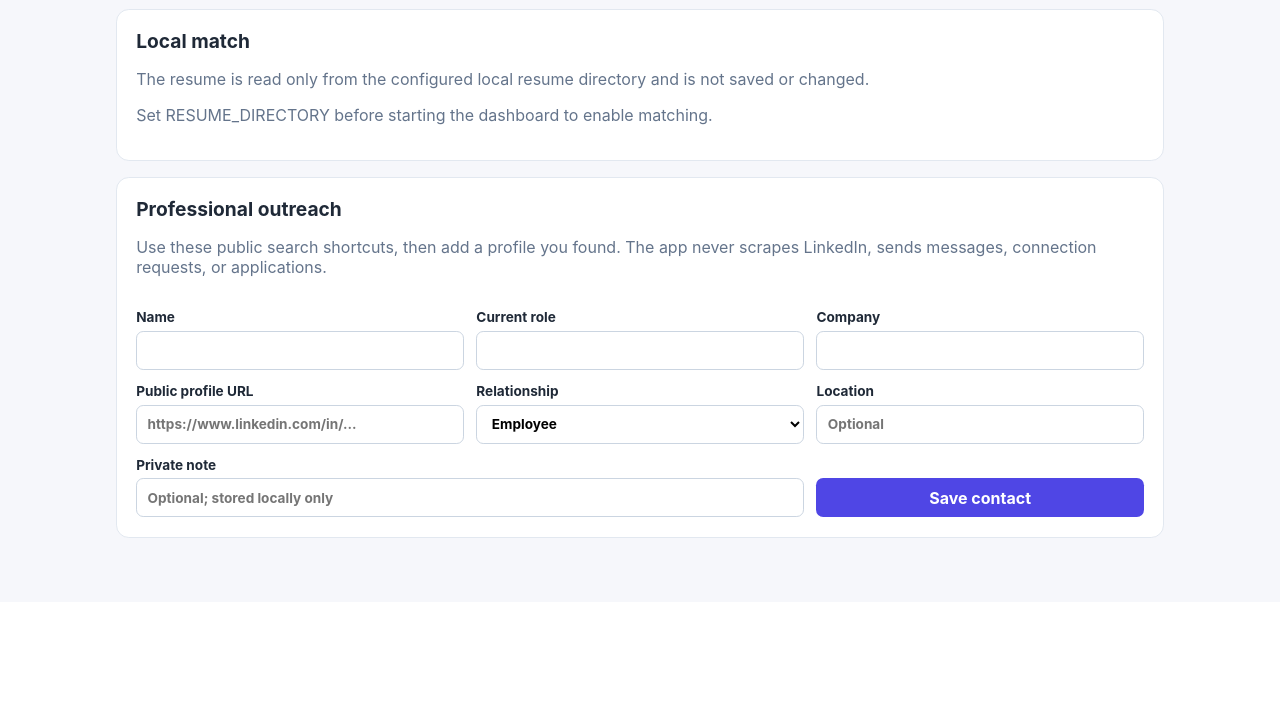
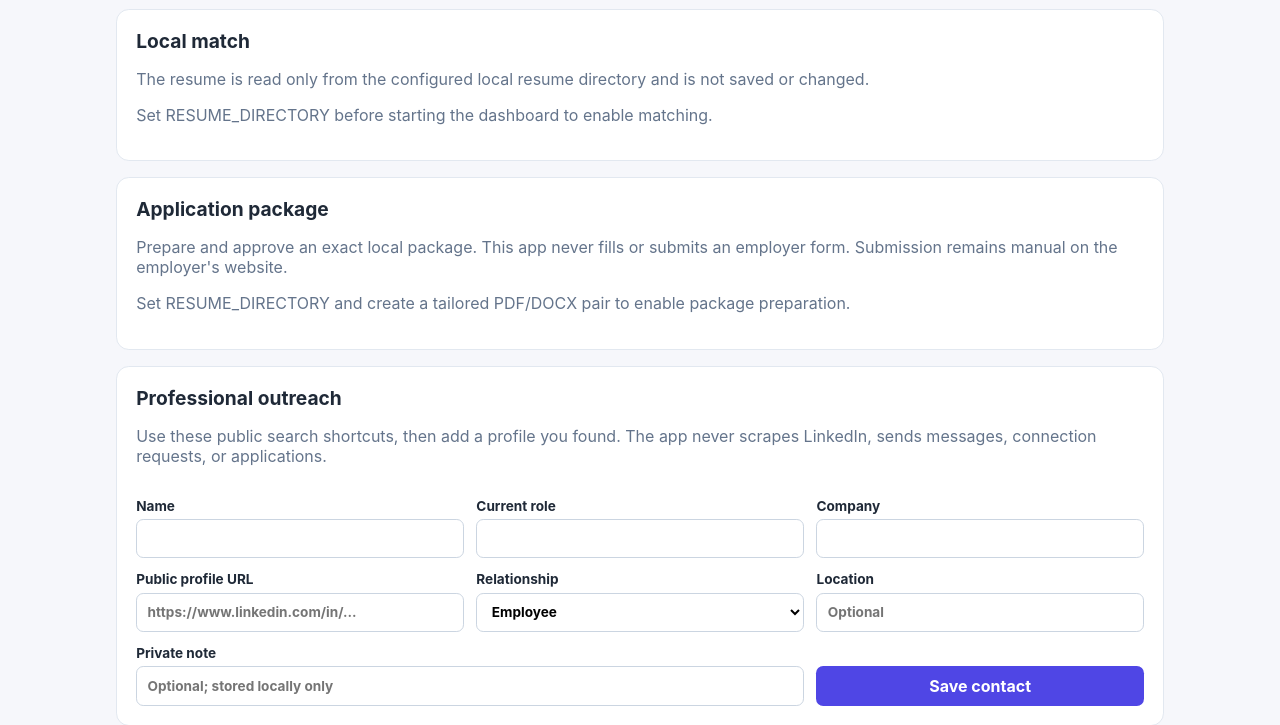
Before and after one commit to yoavbenNun/AJob, a FastAPI app: template src/web/templates/job_detail.html in a window 1280 px wide. Shown: the part 458-1183 px from the top of the page. Before the commit the page ends 996 px from the top, so only its background shows below. Run offline with FastAPI, Linux system fonts and the light colour scheme; the template is opened without the code that fills it, so the values that code supplies are empty.

Commit message:
Complete human-approved application assistant

```diff
--- /dev/null
+++ b/src/applications/__init__.py
@@ -0,0 +1 @@
+"""Human-approved application package preparation."""
--- a/src/web/app.py
+++ b/src/web/app.py
@@ -20,6 +20,12 @@ from fastapi.responses import HTMLResponse, RedirectResponse
 from fastapi.staticfiles import StaticFiles
 from fastapi.templating import Jinja2Templates
 
+from src.applications.service import (
+    ApplicationPackagePreview,
+    CandidateApplicationProfile,
+    build_package_preview,
+    verify_package_preview,
+)
 from src.matching.resume_matcher import match_resume_to_job
 from src.models import JOB_STATUSES, JobPosting
 from src.models import OutreachContact
@@ -35,6 +41,7 @@ from src.resume.tailored_resume import (
     create_resume_artifacts,
 )
 from src.storage.repository_factory import create_job_repository
+from src.storage.application_repository import ApplicationRepository
 from src.storage.outreach_repository import OutreachRepository
 
 
@@ -46,6 +53,7 @@ def create_app(
     database_path: str | Path = Path("data/jobs.db"),
     resume_directory: str | Path | None = None,
     outreach_database_path: str | Path | None = None,
+    application_database_path: str | Path | None = None,
 ) -> FastAPI:
     """Create a local dashboard backed by the configured job repository."""
     repository = create_job_repository(database_path)
@@ -53,12 +61,22 @@ def create_app(
     outreach_path = Path(outreach_database_path) if outreach_database_path else Path("data/outreach.db")
     outreach_repository = OutreachRepository(outreach_path)
     outreach_repository.initialize()
+    application_path = (
+        Path(application_database_path)
+        if application_database_path
+        else Path("data/applications.db")
+    )
+    application_repository = ApplicationRepository(application_path)
+    application_repository.initialize()
     csrf_token = secrets.token_urlsafe(32)
     allowed_resume_root = Path(resume_directory).resolve() if resume_directory else None
     tailored_resume_root = allowed_resume_root / "tailored" if allowed_resume_root else None
     proposal_sessions: dict[str, tuple[float, int, Path, str]] = {}
     outreach_sessions: dict[str, tuple[float, int, int, str]] = {}
     outreach_approval_sessions: dict[str, tuple[float, int, int, str, str, str]] = {}
+    application_sessions: dict[
+        str, tuple[float, int, ApplicationPackagePreview]
+    ] = {}
 
     app = FastAPI(title="AI Job Search Agent", docs_url=None, redoc_url=None)
     app.mount("/static", StaticFiles(directory=str(WEB_ROOT / "static")), name="static")
@@ -106,7 +124,111 @@ def create_app(
         job = _get_job_or_404(repository, job_id)
         return _detail_response(request, job, updated=updated, csrf_token=csrf_token,
                                 resume_matching_enabled=allowed_resume_root is not None,
+                                **_application_context(application_repository, job,
+                                                       tailored_resume_root is not None),
                                 **_outreach_context(outreach_repository, job))
+
+    @app.post("/jobs/{job_id}/application/preview", response_class=HTMLResponse)
+    async def preview_application(request: Request, job_id: int):
+        job = _get_job_or_404(repository, job_id)
+        form = parse_qs((await request.body()).decode("utf-8"), keep_blank_values=True)
+        _validate_csrf(form, csrf_token)
+        if tailored_resume_root is None:
+            return _application_response(
+                request, job, application_repository, outreach_repository, csrf_token,
+                False, "Set RESUME_DIRECTORY to prepare an application package."
+            )
+        profile = CandidateApplicationProfile(
+            full_name=form.get("full_name", [""])[0].strip(),
+            email=form.get("email", [""])[0].strip(),
+            phone=form.get("phone", [""])[0].strip(),
+            location=form.get("location", [""])[0].strip(),
+            work_authorization=form.get("work_authorization", ["unanswered"])[0],
+            availability=form.get("availability", [""])[0].strip(),
+            salary_expectation=form.get("salary_expectation", [""])[0].strip(),
+            linkedin_url=form.get("linkedin_url", [""])[0].strip(),
+            github_url=form.get("github_url", [""])[0].strip(),
+        )
+        try:
+            pdf_path = _resolve_resume_path(
+                form.get("resume_pdf_path", [""])[0], tailored_resume_root
+            )
+            docx_path = _resolve_resume_path(
+                form.get("resume_docx_path", [""])[0], tailored_resume_root
+            )
+            preview = build_package_preview(
+                job, profile, pdf_path, docx_path,
+                form.get("cover_note", [""])[0],
+            )
+        except (OSError, ValueError) as error:
+            return _application_response(
+                request, job, application_repository, outreach_repository, csrf_token,
+                True, str(error), application_profile=profile,
+            )
+        token = secrets.token_urlsafe(32)
+        application_sessions[token] = (time.monotonic(), job_id, preview)
+        _expire_application_sessions(application_sessions)
+        return _application_response(
+            request, job, application_repository, outreach_repository, csrf_token,
+            True, application_preview=preview, application_token=token,
+            application_profile=profile,
+        )
+
+    @app.post("/jobs/{job_id}/application/approve")
+    async def approve_application(request: Request, job_id: int):
+        job = _get_job_or_404(repository, job_id)
+        form = parse_qs((await request.body()).decode("utf-8"), keep_blank_values=True)
+        _validate_csrf(form, csrf_token)
+        _expire_application_sessions(application_sessions)
+        token = form.get("application_token", [""])[0]
+        session = application_sessions.get(token)
+        if session is None or session[1] != job_id:
+            return _application_response(
+                request, job, application_repository, outreach_repository, csrf_token,
+                tailored_resume_root is not None,
+                "The application preview expired. Create a new preview.",
+            )
+        try:
+            verified = verify_package_preview(session[2], job)
+        except (OSError, ValueError) as error:
+            application_sessions.pop(token, None)
+            return _application_response(
+                request, job, application_repository, outreach_repository, csrf_token,
+                tailored_resume_root is not None, str(error),
+            )
+        application_repository.save_profile(verified.profile)
+        application_repository.save_approved_package(verified)
+        application_sessions.pop(token, None)
+        return RedirectResponse(
+            url=f"/jobs/{job_id}#application", status_code=status.HTTP_303_SEE_OTHER
+        )
+
+    @app.post("/jobs/{job_id}/application/packages/{package_id}/submitted")
+    async def record_manual_submission(request: Request, job_id: int, package_id: int):
+        job = _get_job_or_404(repository, job_id)
+        form = parse_qs((await request.body()).decode("utf-8"), keep_blank_values=True)
+        _validate_csrf(form, csrf_token)
+        if form.get("confirm_submission", [""])[0] != "yes":
+            return _application_response(
+                request, job, application_repository, outreach_repository, csrf_token,
+                tailored_resume_root is not None,
+                "Confirm that you submitted this application manually.",
+            )
+        try:
+            marked = application_repository.mark_submitted_manually(
+                package_id, job_id, job.job_url
+            )
+        except ValueError as error:
+            return _application_response(
+                request, job, application_repository, outreach_repository, csrf_token,
+                tailored_resume_root is not None, str(error),
+            )
+        if not marked:
+            raise HTTPException(status_code=404, detail="Prepared application not found")
+        repository.update_status(job_id, "applied")
+        return RedirectResponse(
+            url=f"/jobs/{job_id}#application", status_code=status.HTTP_303_SEE_OTHER
+        )
 
     @app.post("/jobs/{job_id}/outreach/contacts", response_class=HTMLResponse)
     async def add_outreach_contact(request: Request, job_id: int):
@@ -363,6 +485,31 @@ def create_app(
     return app
 
 
+def _application_response(
+    request: Request,
+    job: JobPosting,
+    application_repository: ApplicationRepository,
+    outreach_repository: OutreachRepository,
+    csrf_token: str,
+    application_enabled: bool,
+    application_error: str | None = None,
+    **context: object,
+):
+    response_context = _application_context(
+        application_repository, job, application_enabled
+    )
+    response_context.update(_outreach_context(outreach_repository, job))
+    response_context.update(context)
+    return _detail_response(
+        request,
+        job,
+        csrf_token=csrf_token,
+        resume_matching_enabled=application_enabled,
+        application_error=application_error,
+        **response_context,
+    )
+
+
 def _detail_response(request: Request, job: JobPosting, **context: object):
     return templates.TemplateResponse(
         request,
@@ -387,6 +534,15 @@ def _resolve_resume_path(resume_path: str, allowed_resume_root: Path) -> Path:
 
 def _expire_proposal_sessions(
     sessions: dict[str, tuple[float, int, Path, str]], max_age_seconds: int = 1800
+) -> None:
+    cutoff = time.monotonic() - max_age_seconds
+    for token in [token for token, value in sessions.items() if value[0] < cutoff]:
+        sessions.pop(token, None)
+
+
+def _expire_application_sessions(
+    sessions: dict[str, tuple[float, int, ApplicationPackagePreview]],
+    max_age_seconds: int = 1800,
 ) -> None:
     cutoff = time.monotonic() - max_age_seconds
     for token in [token for token, value in sessions.items() if value[0] < cutoff]:
@@ -440,6 +596,18 @@ def _outreach_context(repository: OutreachRepository, job: JobPosting) -> dict[s
             "contact_searches": build_contact_searches(job)}
 
 
+def _application_context(
+    repository: ApplicationRepository,
+    job: JobPosting,
+    enabled: bool,
+) -> dict[str, object]:
+    return {
+        "application_enabled": enabled,
+        "application_profile": repository.get_profile(),
+        "application_packages": repository.list_packages_for_job(job.id, job.job_url),
+    }
+
+
 def _get_job_or_404(repository, job_id: int) -> JobPosting:
     job = repository.get_by_id(job_id)
     if job is None:
--- a/src/web/static/app.css
+++ b/src/web/static/app.css
@@ -14,8 +14,10 @@ label { display: grid; gap: .35rem; font-size: .85rem; font-weight: 700; } input
 .change-review label { display: flex; align-items: flex-start; gap: .55rem; font-size: .95rem; }
 .change-review input[type="checkbox"] { min-height: 0; width: 1rem; height: 1rem; margin-top: .15rem; }
 .change-review p { margin: .55rem 0 0; line-height: 1.45; }
-.outreach-form { display: grid; grid-template-columns: repeat(3, minmax(0, 1fr)); gap: .8rem; align-items: end; }
-.outreach-form .wide { grid-column: span 2; }
+.outreach-form, .application-form { display: grid; grid-template-columns: repeat(3, minmax(0, 1fr)); gap: .8rem; align-items: end; }
+.outreach-form .wide, .application-form .wide { grid-column: span 2; }
+.application-preview dl { display: grid; grid-template-columns: minmax(130px, .35fr) 1fr; gap: .45rem 1rem; }
+.application-preview dt { font-weight: 700; }.application-preview dd { margin: 0; overflow-wrap: anywhere; }
 .contact-card { border-top: 1px solid #e2e8f0; padding: 1rem 0; display: flex; justify-content: space-between; gap: 1rem; align-items: center; }
 .contact-card .action-row { justify-content: flex-end; }
 .search-shortcuts { display: flex; gap: .5rem; flex-wrap: wrap; margin-bottom: 1rem; }
@@ -24,4 +26,4 @@ textarea { width: 100%; resize: vertical; border: 1px solid #cbd5e1; border-radi
 .tracking-form { grid-template-columns: auto minmax(150px, .5fr) minmax(220px, 1fr) auto; align-items: end; }
 button:focus-visible, a:focus-visible, input:focus-visible, select:focus-visible, textarea:focus-visible { outline: 3px solid #a5b4fc; outline-offset: 2px; }
 @media (max-width: 620px) { .page-shell { padding-top: 1.25rem; }.page-header { display: block; }.page-header .count, .page-header .status { display: inline-block; margin-top: .8rem; }.filters > *, .match-form > label { width: 100%; }.filters input, .filters select, .match-form input { width: 100%; }.action-row > *, .action-row form { width: 100%; }.action-row form { align-items: stretch; }.action-row form label, .action-row form select { width: 100%; } }
-@media (max-width: 760px) { .outreach-form, .tracking-form { grid-template-columns: 1fr; }.outreach-form .wide { grid-column: auto; }.contact-card { display: block; }.contact-card .action-row { margin-top: .8rem; justify-content: flex-start; } }
+@media (max-width: 760px) { .outreach-form, .application-form, .tracking-form { grid-template-columns: 1fr; }.outreach-form .wide, .application-form .wide { grid-column: auto; }.application-preview dl { grid-template-columns: 1fr; }.contact-card { display: block; }.contact-card .action-row { margin-top: .8rem; justify-content: flex-start; } }
--- a/src/web/templates/job_detail.html
+++ b/src/web/templates/job_detail.html
@@ -41,6 +41,38 @@
     {% endif %}
     {% if tailoring_error %}<p class="error">{{ tailoring_error }}</p>{% endif %}
     {% if tailored_resume_names %}<p class="notice">Created {{ tailored_resume_names|join(' and ') }} in the configured tailored resume folder. The master resume was not changed.</p>{% endif %}
+    <section class="content-section" id="application">
+      <h2>Application package</h2>
+      <p class="muted">Prepare and approve an exact local package. This app never fills or submits an employer form. Submission remains manual on the employer's website.</p>
+      {% if application_error %}<p class="error">{{ application_error }}</p>{% endif %}
+      {% if application_enabled %}
+      <form class="application-form" method="post" action="/jobs/{{ job.id }}/application/preview">
+        <input type="hidden" name="csrf_token" value="{{ csrf_token }}">
+        <label>Full name<input name="full_name" value="{{ application_profile.full_name }}" required></label>
+        <label>Email<input name="email" type="email" value="{{ application_profile.email }}" required></label>
+        <label>Phone<input name="phone" value="{{ application_profile.phone }}" required></label>
+        <label>Location<input name="location" value="{{ application_profile.location }}" required></label>
+        <label>Work authorization<select name="work_authorization" required><option value="unanswered">Choose</option><option value="authorized" {% if application_profile.work_authorization == 'authorized' %}selected{% endif %}>Authorized</option><option value="needs_sponsorship" {% if application_profile.work_authorization == 'needs_sponsorship' %}selected{% endif %}>Needs sponsorship</option><option value="not_authorized" {% if application_profile.work_authorization == 'not_authorized' %}selected{% endif %}>Not authorized</option></select></label>
+        <label>Availability<input name="availability" value="{{ application_profile.availability }}" required></label>
+        <label>Salary expectation<input name="salary_expectation" value="{{ application_profile.salary_expectation }}" placeholder="Optional"></label>
+        <label>LinkedIn URL<input name="linkedin_url" type="url" value="{{ application_profile.linkedin_url }}" placeholder="Optional HTTPS URL"></label>
+        <label>GitHub URL<input name="github_url" type="url" value="{{ application_profile.github_url }}" placeholder="Optional HTTPS URL"></label>
+        <label class="wide">Tailored PDF path<input name="resume_pdf_path" required placeholder="Path inside RESUME_DIRECTORY\tailored"></label>
+        <label class="wide">Matching DOCX path<input name="resume_docx_path" required placeholder="Path inside RESUME_DIRECTORY\tailored"></label>
+        <label class="wide">Cover note<textarea name="cover_note" maxlength="3000" rows="6" placeholder="Optional; verify every claim"></textarea></label>
+        <button type="submit">Review complete package</button>
+      </form>
+      {% else %}<p class="muted">Set RESUME_DIRECTORY and create a tailored PDF/DOCX pair to enable package preparation.</p>{% endif %}
+      {% if application_preview %}
+      <div class="change-review application-preview">
+        <h3>Exact package approval</h3>
+        <p class="error"><strong>This approval prepares files only. It does not submit an application.</strong></p>
+        <dl><dt>Candidate</dt><dd>{{ application_preview.profile.full_name }} · {{ application_preview.profile.email }} · {{ application_preview.profile.phone }}</dd><dt>Location and authorization</dt><dd>{{ application_preview.profile.location }} · {{ application_preview.profile.work_authorization|replace('_', ' ') }} · available {{ application_preview.profile.availability }}</dd><dt>Resume PDF</dt><dd>{{ application_preview.resume_pdf_path }}</dd><dt>Resume DOCX</dt><dd>{{ application_preview.resume_docx_path }}</dd><dt>LinkedIn</dt><dd>{{ application_preview.profile.linkedin_url or 'Not provided' }}</dd><dt>GitHub</dt><dd>{{ application_preview.profile.github_url or 'Not provided' }}</dd><dt>Salary expectation</dt><dd>{{ application_preview.profile.salary_expectation or 'Not provided' }}</dd><dt>Cover note</dt><dd class="preserve-lines">{{ application_preview.cover_note or 'None' }}</dd></dl>
+        <form method="post" action="/jobs/{{ job.id }}/application/approve"><input type="hidden" name="csrf_token" value="{{ csrf_token }}"><input type="hidden" name="application_token" value="{{ application_token }}"><button type="submit">Approve this exact package</button></form>
+      </div>
+      {% endif %}
+      {% if application_packages %}<h3>Prepared packages</h3>{% for package in application_packages %}<div class="change-review"><strong>{{ package.approved_at }} · {{ package.submission_status|replace('_', ' ') }}</strong><p>PDF: {{ package.resume_pdf_path }}<br>DOCX: {{ package.resume_docx_path }}</p>{% if package.cover_note %}<p class="preserve-lines"><strong>Cover note:</strong> {{ package.cover_note }}</p>{% endif %}<div class="action-row"><a class="button secondary" href="{{ package.job_url }}" target="_blank" rel="noopener noreferrer">Open employer page manually</a>{% if package.submission_status == 'prepared' %}<form method="post" action="/jobs/{{ job.id }}/application/packages/{{ package.id }}/submitted"><input type="hidden" name="csrf_token" value="{{ csrf_token }}"><label><input type="checkbox" name="confirm_submission" value="yes" required> I already submitted this manually</label><button type="submit">Record manual submission</button></form>{% else %}<span class="notice">Manual submission recorded {{ package.submitted_at }}</span>{% endif %}</div></div>{% endfor %}{% endif %}
+    </section>
     <section class="content-section" id="outreach">
       <h2>Professional outreach</h2>
       <p class="muted">Use these public search shortcuts, then add a profile you found. The app never scrapes LinkedIn, sends messages, connection requests, or applications.</p>
```
Also changed, not shown: BEST_PRACTICES.md (+3 -0 lines), src/applications/service.py (added, +143 -0 lines), tests/test_application_repository.py (added, +98 -0 lines), tests/test_application_service.py (added, +84 -0 lines), tests/test_web_dashboard.py (+124 -2 lines), README.md, src/storage/application_repository.py (added).
